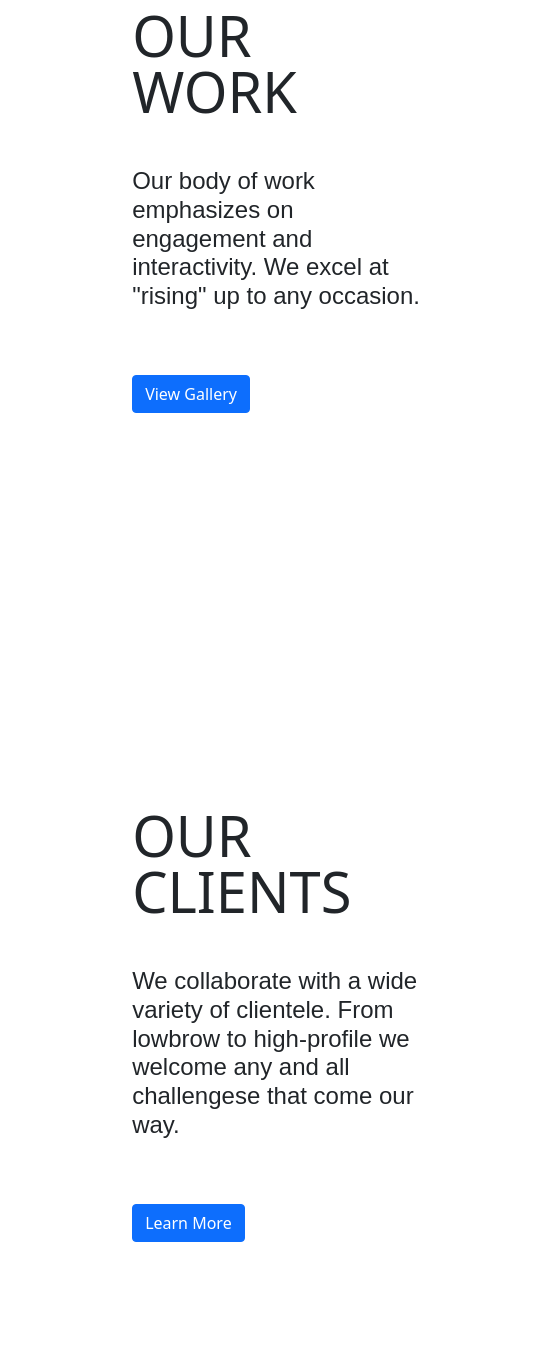
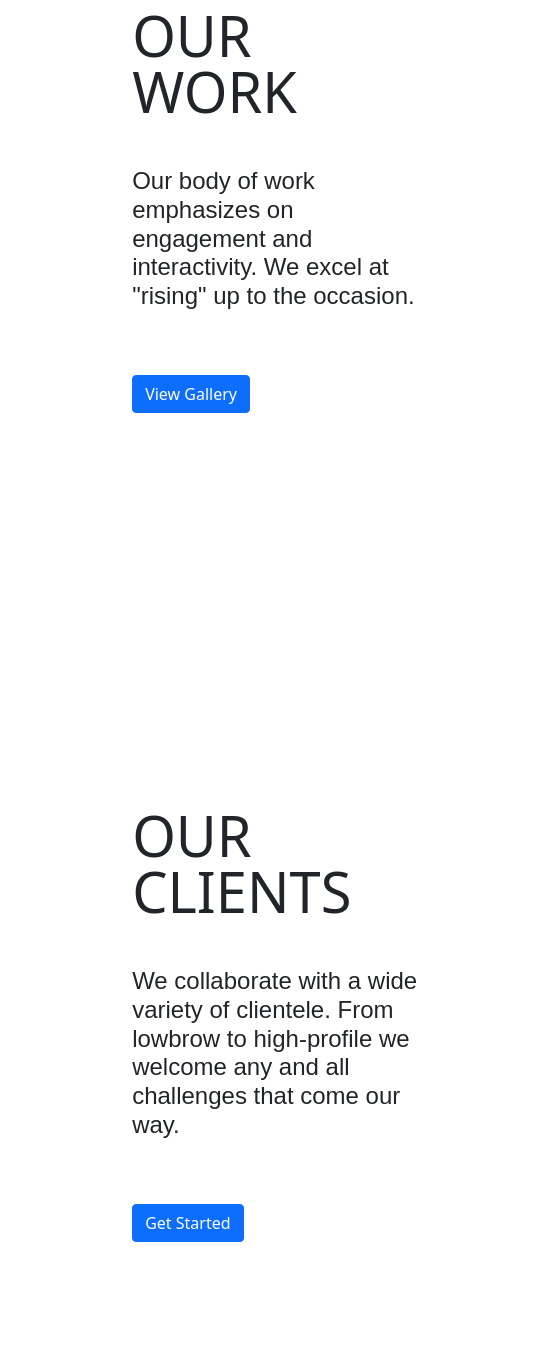
Before and after one commit to paulvporras/DESN340_P3_partC_PorrasPaul_DeployedWebsite, a plain HTML site: page index.html in a window 1280 px wide. Shown: the part 1773-3120 px from the top of the page, 0-541 px from the left. Drawn offline with nearby package versions, Linux system fonts and the light colour scheme; a web font is replaced by a local one.

Commit message:
Update index.html

```diff
--- a/index.html
+++ b/index.html
@@ -162,7 +162,7 @@
         <div id="herohidden2">
           <div class="col-8 offset-2">
             <h2 style="font-size:5vh; margin-bottom: 3vh;"> OUR WORK </h2>
-           <a style=";font-size: 2.5vh; line-height: 3vh;">  Our body of work emphasizes on engagement and interactivity. We excel at "rising" up to any occasion. </a>
+           <a style=";font-size: 2.5vh; line-height: 3vh;">  Our body of work emphasizes on engagement and interactivity. We excel at "rising" up to the occasion. </a>
 
               <div>
                  <button style= "margin-top: 4vh; margin-bottom: 2vh;" type="button" class="btn btn-primary">Learn More</button>
@@ -179,7 +179,7 @@
             <div class="col-4 offset-1" id="ourwork">
               <h1> OUR <br> WORK </h1>
 
-              <h4 style="margin-top: 6vh;margin-right: 8vw;">Our body of work emphasizes on engagement and interactivity. We excel at "rising" up to any occasion. </h4>
+              <h4 style="margin-top: 6vh;margin-right: 8vw;">Our body of work emphasizes on engagement and interactivity. We excel at "rising" up to the occasion. </h4>
 
                 <div>
                  <button style= " margin-top: 7vh; margin-bottom: 2vh;" type="button" class="btn btn-primary">View Gallery</button>
@@ -198,7 +198,7 @@
         <div id="herohidden2">
           <div class="col-8 offset-2">
             <h2 style="font-size:5vh; margin-bottom: 3vh;"> OUR CLIENTS </h2>
-           <a style="line-height: 2vh;font-size: 2.5vh;">  We collaborate with a wide variety of clientele. From lowbrow to high-profile we welcome any and all challengese that come our way.  </a>
+           <a style="line-height: 2vh;font-size: 2.5vh;">  We collaborate with a wide variety of clientele. From lowbrow to high-profile we welcome any and all challenges that come our way.  </a>
 
             <div>
                  <button style="margin-top: 4vh; margin-bottom: 2vh;" type="button" class="btn btn-primary">Learn More</button>
@@ -215,10 +215,10 @@
             <div class="col-4 offset-1" id="ourclients">
               <h1> OUR <br> CLIENTS </h1>
 
-              <h4 style="margin-top: 6vh;margin-right: 8vw;"> We collaborate with a wide variety of clientele. From lowbrow to high-profile we welcome any and all challengese that come our way.  </h4>
+              <h4 style="margin-top: 6vh;margin-right: 8vw;"> We collaborate with a wide variety of clientele. From lowbrow to high-profile we welcome any and all challenges that come our way.  </h4>
 
                <div>
-                <button style= "margin-top:7vh; margin-bottom:2vh;" type="button" class="btn btn-primary">Learn More</button>
+                <button style= "margin-top:7vh; margin-bottom:2vh;" type="button" class="btn btn-primary">Get Started</button>
               </div>
 
             </div>
```
